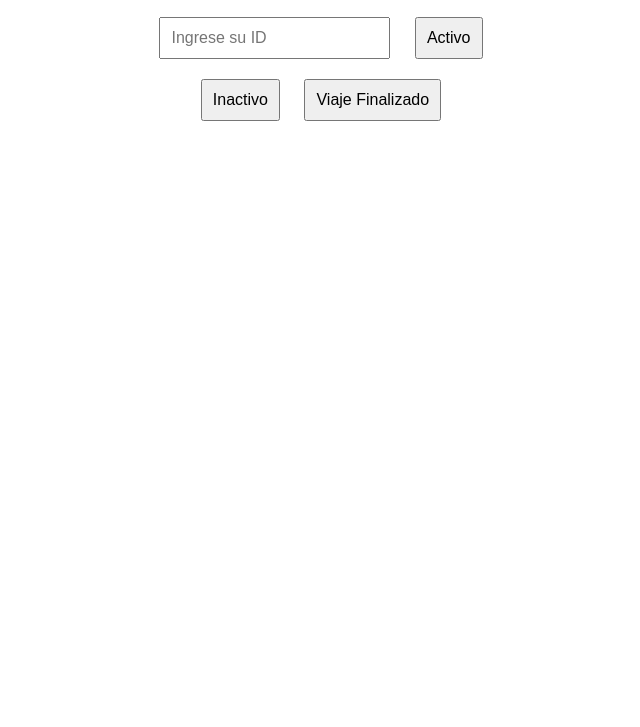
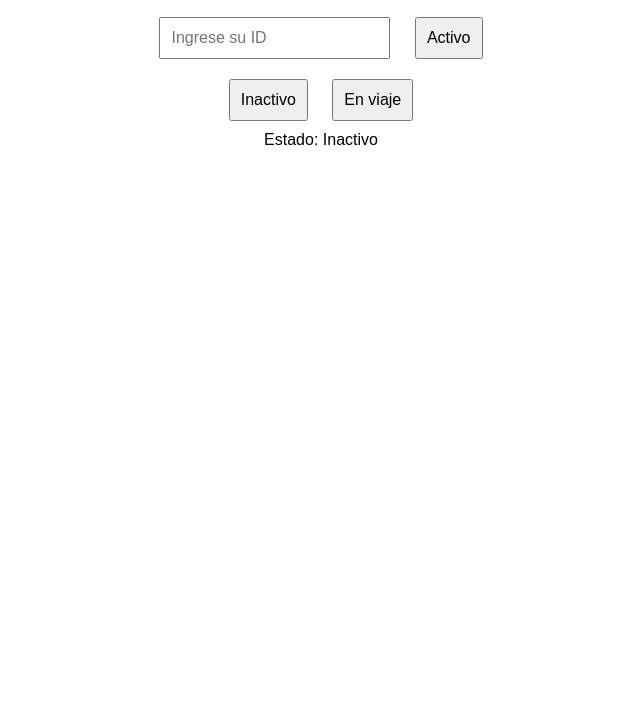
Before and after one commit to axelm665/Llegando, a plain HTML site: page driver.html in a window 1280 px wide. Shown: the part 73-800 px from the top of the page, without its empty margins (319-959 px from the left). Drawn offline with Linux system fonts and the light colour scheme.

Commit message:
Update driver.html

```diff
--- a/driver.html
+++ b/driver.html
@@ -10,9 +10,11 @@
     <div class="container">
         <h1>Panel del Conductor</h1>
         <input type="text" id="driverId" placeholder="Ingrese su ID">
-        <button onclick="setDriverStatus('Activo')">Activo</button>
-        <button onclick="setDriverStatus('Inactivo')">Inactivo</button>
-        <button onclick="setDriverStatus('Viaje Finalizado')">Viaje Finalizado</button>
+        <button id="activoBtn" onclick="setDriverStatus('Activo')">Activo</button>
+        <button id="inactivoBtn" onclick="setDriverStatus('Inactivo')">Inactivo</button>
+        <button id="viajeBtn" onclick="setDriverStatus('En viaje')">En viaje</button>
+
+        <div id="status" class="status">Estado: Inactivo</div>
     </div>
     <script src="driver.js"></script>
 </body>
```
